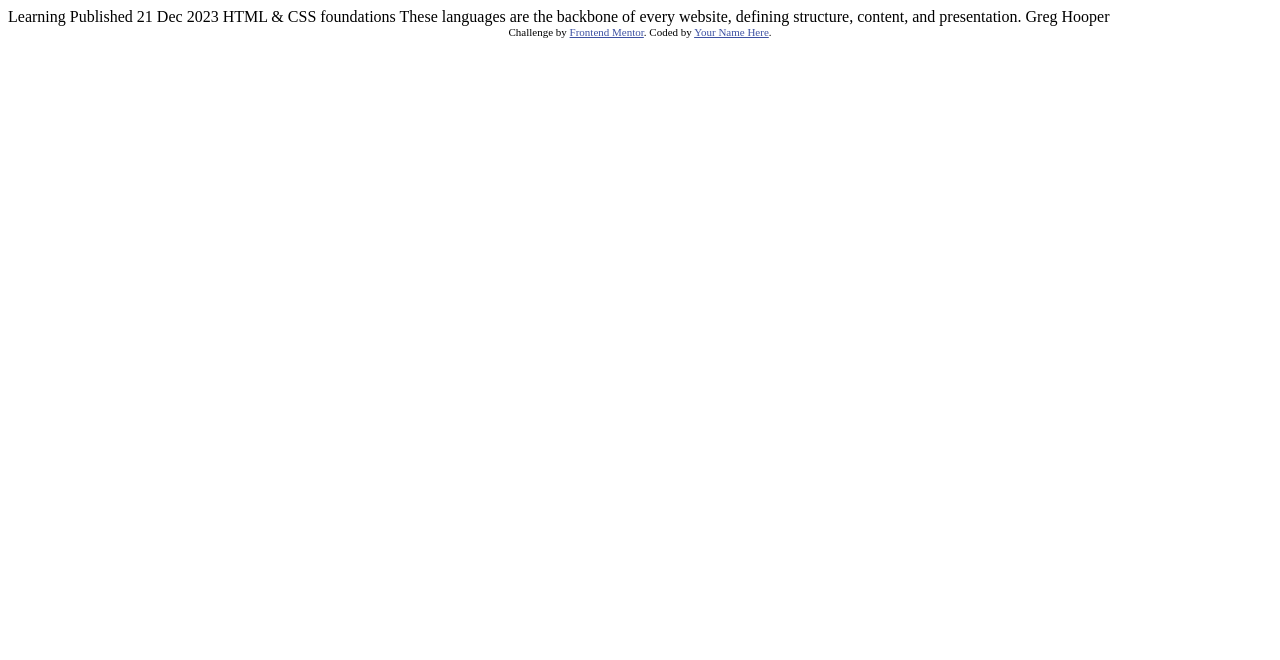
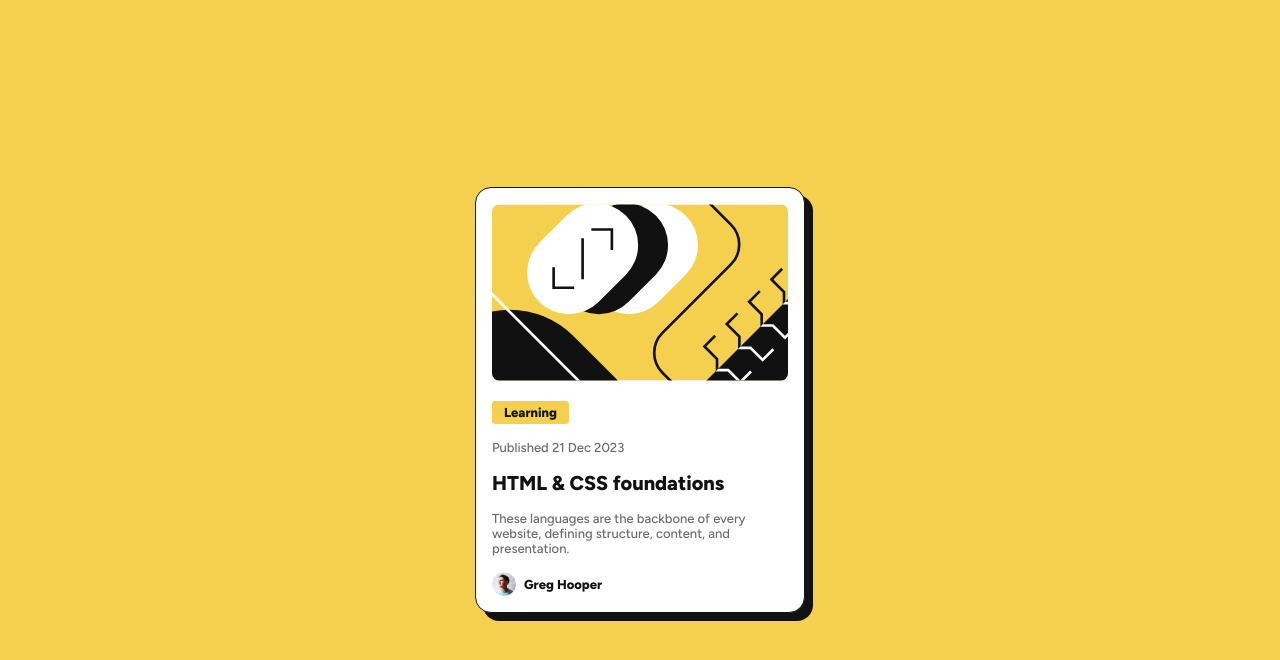
Before and after one commit to ravenmatibag/blog-preview-card, a plain HTML site: page index.html in a window 1280 px wide. Drawn offline with Linux system fonts and the light colour scheme.

Commit message:
final commit

```diff
--- a/index.html
+++ b/index.html
@@ -2,33 +2,32 @@
 <html lang="en">
 <head>
   <meta charset="UTF-8">
-  <meta name="viewport" content="width=device-width, initial-scale=1.0"> <!-- displays site properly based on user's device -->
-
+  <meta name="viewport" content="width=device-width, initial-scale=1.0">
   <link rel="icon" type="image/png" sizes="32x32" href="./assets/images/favicon-32x32.png">
-
+  <link rel="stylesheet" href="style.css">
   <title>Frontend Mentor | Blog preview card</title>
-
-  <!-- Feel free to remove these styles or customise in your own stylesheet 👍 -->
-  <style>
-    .attribution { font-size: 11px; text-align: center; }
-    .attribution a { color: hsl(228, 45%, 44%); }
-  </style>
 </head>
 <body>
-
-  Learning
-
-  Published 21 Dec 2023
-
-  HTML & CSS foundations
-
-  These languages are the backbone of every website, defining structure, content, and presentation.
-
-  Greg Hooper
-
-  <div class="attribution">
-    Challenge by <a href="https://www.frontendmentor.io?ref=challenge" target="_blank">Frontend Mentor</a>.
-    Coded by <a href="#">Your Name Here</a>.
-  </div>
+  <main>
+    <div class="container">
+      <div class="card">
+        <div class="card-image">
+          <img src="./assets/images/illustration-article.svg" alt="illustration article" class="illustration-image">
+        </div>
+        <div class="card-content">
+          <p class="highlight-box">Learning</p>
+          <p class="date">Published 21 Dec 2023</p>
+          <h1 class="title">HTML & CSS foundations</h1>
+          <p class="description"> These languages are the backbone of every website, defining structure, content, and presentation.</p>
+        </div>
+        <div class="card-footer">
+          <div class="author">
+            <img src="./assets/images/image-avatar.webp" alt="avatar greg hooper" class="avatar-image">
+            <p class="avatar-name">Greg Hooper</p>
+          </div>
+        </div>
+      </div>
+    </div>
+  </main>
 </body>
 </html>
--- /dev/null
+++ b/style.css
@@ -0,0 +1,124 @@
+
+/* Import Figtree font from Google Fonts */
+@import url('https://fonts.googleapis.com/css2?family=Figtree:wght@500;800&display=swap');
+
+:root{
+    /* Breakpoints */
+    --mobile: 375px;
+    --desktop: 1440px;
+
+    /* Colors */
+    --yellow: hsl(47, 88%, 63%);
+    --white: hsl(0, 0%, 100%);
+    --gray-500: hsl(0, 0%, 42%);
+    --gray-950: hsl(0, 0%, 7%);
+
+    /* Font weights */
+    --weight-light: 500;
+    --weight-bold: 800;
+}
+
+*{
+    padding: 0;
+    margin: 0;
+    box-sizing: border-box;
+}
+
+body {
+   background: var(--white);
+   font-family: 'Figtree', sans-serif;
+   font-size: 1rem;
+}
+
+.container{
+    min-height: 100vh;
+    display: flex;
+    background: var(--yellow);
+    align-items: center;
+    justify-content: center;
+}
+
+.card {
+    width: 20.625rem;
+    padding: 1rem;
+    background: var(--white);
+    border-radius: 1rem;
+    display: flex;
+    flex-direction: column;
+    gap: 1rem;
+    border: 1.5px solid var(--gray-950);
+    box-shadow: 8px 8px 0 0 var(--gray-950);
+}
+
+.card-content{
+    display: flex;
+    flex-direction: column;
+    gap: 1rem;
+}
+
+.illustration-image {
+    width: 100%;
+    object-fit: cover;
+    border-radius: 0.5rem;
+}
+
+.highlight-box{
+    color: var(--gray-950);
+    font-weight: var(--weight-bold);
+    font-size: 0.8125rem;
+    background-color: var(--yellow);
+    padding: 0.25rem 0.75rem;
+    border-radius: 0.2rem;
+    display: inline-block;
+    align-self: flex-start;
+}
+
+.date{
+    color: var(--gray-500);
+    font-weight: var(--weight-light);
+    font-size: 0.8125rem;
+}
+
+
+.title{
+    color: var(--gray-950);
+    font-weight: var(--weight-bold);
+    font-size: 1.25rem;
+    cursor: pointer;
+    transition: color 0.2s;
+}
+
+.title:hover {
+    color: var(--yellow);
+}
+
+.title:focus {
+    outline: 2px solid var(--yellow);
+    outline-offset: 2px;
+}
+
+.description{
+    color: var(--gray-500);
+    font-weight: var(--weight-light);
+    font-size: 0.8125rem;
+}
+
+
+.author{
+    display: flex;
+    align-items: center;
+    gap: 0.5rem;
+}
+
+.avatar-image {
+    width: 1.5rem;
+    height: 1.5rem;
+    border-radius: 50%;
+    object-fit: cover;
+}
+
+.avatar-name{
+    font-weight: var(--weight-bold);
+    color: var(--gray-950);
+    font-size: 0.8125rem;
+}
```
